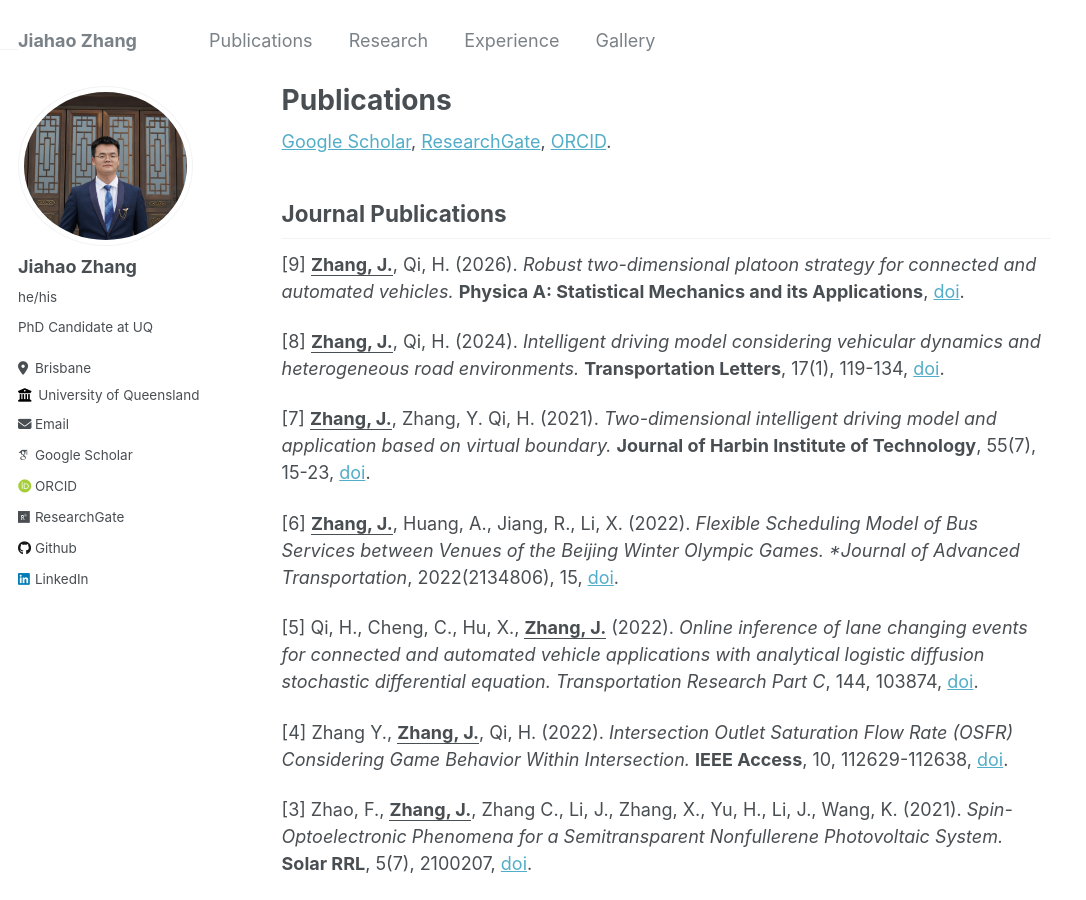
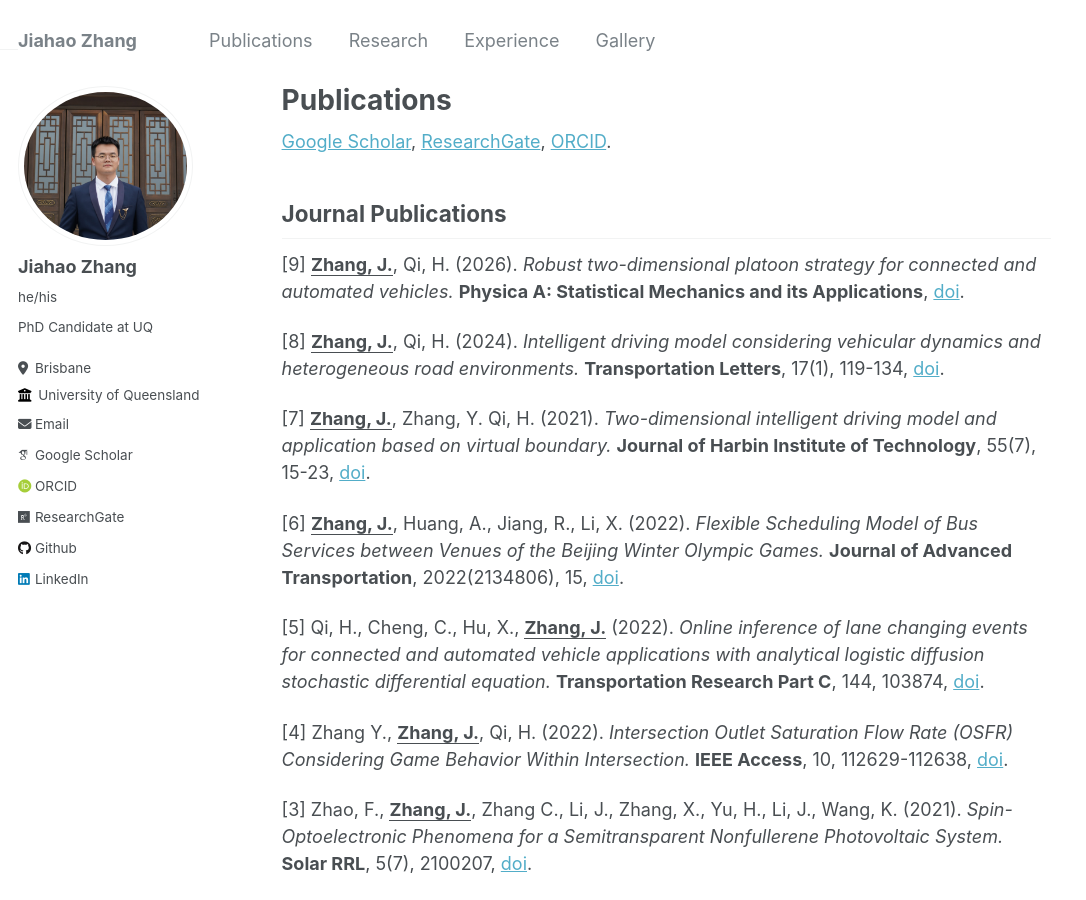
Before and after one commit to zhangjiahao2024/zhangjiahao2024.github.io, a Jekyll site: the page built from _pages/publications.md, in a window 1280 px wide and 900 px high. Shown: the whole window, without its empty margins (0-1086 px from the left). Built offline with Jekyll 4.4.1, drawn with Linux system fonts in a browser that asks for light colours; some web fonts are replaced.

```diff
--- a/_pages/publications.md
+++ b/_pages/publications.md
@@ -25,9 +25,9 @@ Journal Publications
 
 [7] <ins>**Zhang, J.**</ins>, Zhang, Y. Qi, H. (2021). *Two-dimensional intelligent driving model and application based on virtual boundary.* **Journal of Harbin Institute of Technology**, 55(7), 15-23, [doi](http://hit.alljournals.cn/html/hitxb_cn/2023/7/20230703.html).
 
-[6] <ins>**Zhang, J.**</ins>, Huang, A., Jiang, R., Li, X. (2022). *Flexible Scheduling Model of Bus Services between Venues of the Beijing Winter Olympic Games.* **Journal of Advanced Transportation*, 2022(2134806), 15, [doi](https://onlinelibrary.wiley.com/doi/full/10.1155/2022/2134806).
+[6] <ins>**Zhang, J.**</ins>, Huang, A., Jiang, R., Li, X. (2022). *Flexible Scheduling Model of Bus Services between Venues of the Beijing Winter Olympic Games.* **Journal of Advanced Transportation**, 2022(2134806), 15, [doi](https://onlinelibrary.wiley.com/doi/full/10.1155/2022/2134806).
 
-[5] Qi, H., Cheng, C., Hu, X., <ins>**Zhang, J.**</ins> (2022). *Online inference of lane changing events for connected and automated vehicle applications with analytical logistic diffusion stochastic differential equation.* *Transportation Research Part C*, 144, 103874, [doi](https://doi.org/10.1016/j.trc.2022.103874).
+[5] Qi, H., Cheng, C., Hu, X., <ins>**Zhang, J.**</ins> (2022). *Online inference of lane changing events for connected and automated vehicle applications with analytical logistic diffusion stochastic differential equation.* **Transportation Research Part C**, 144, 103874, [doi](https://doi.org/10.1016/j.trc.2022.103874).
 
 [4] Zhang Y., <ins>**Zhang, J.**</ins>, Qi, H. (2022). *Intersection Outlet Saturation Flow Rate (OSFR) Considering Game Behavior Within Intersection.* **IEEE Access**, 10, 112629-112638, [doi](https://ieeexplore.ieee.org/abstract/document/9878314).
 
```
